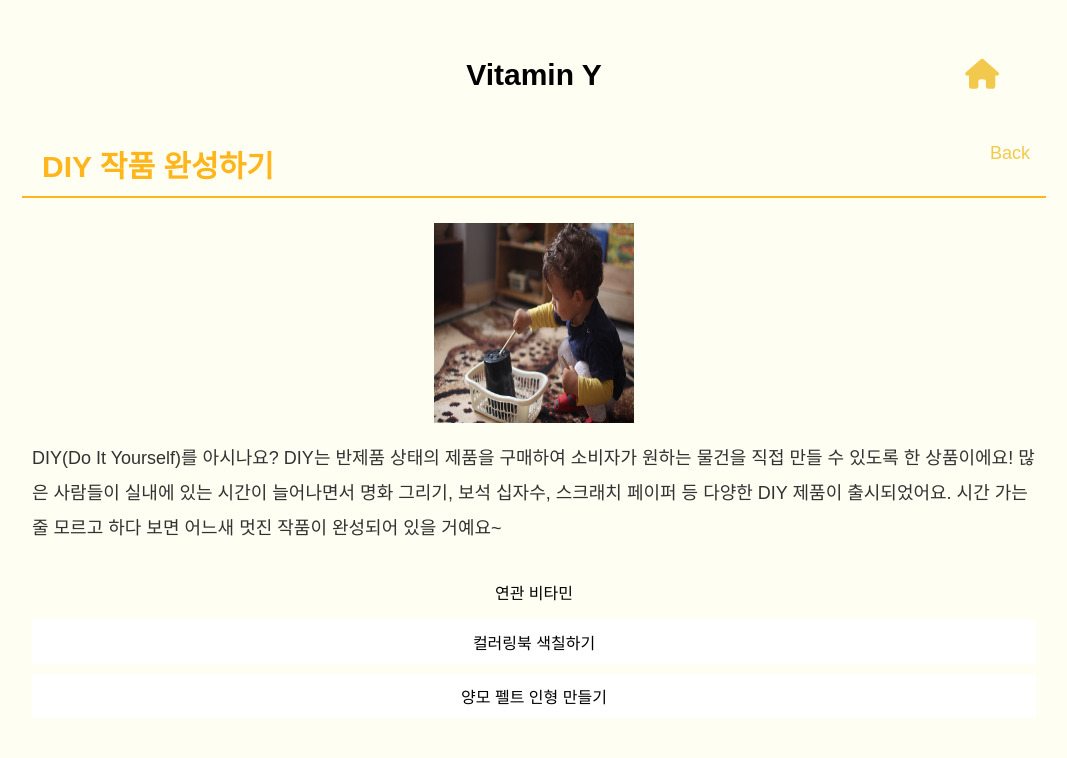
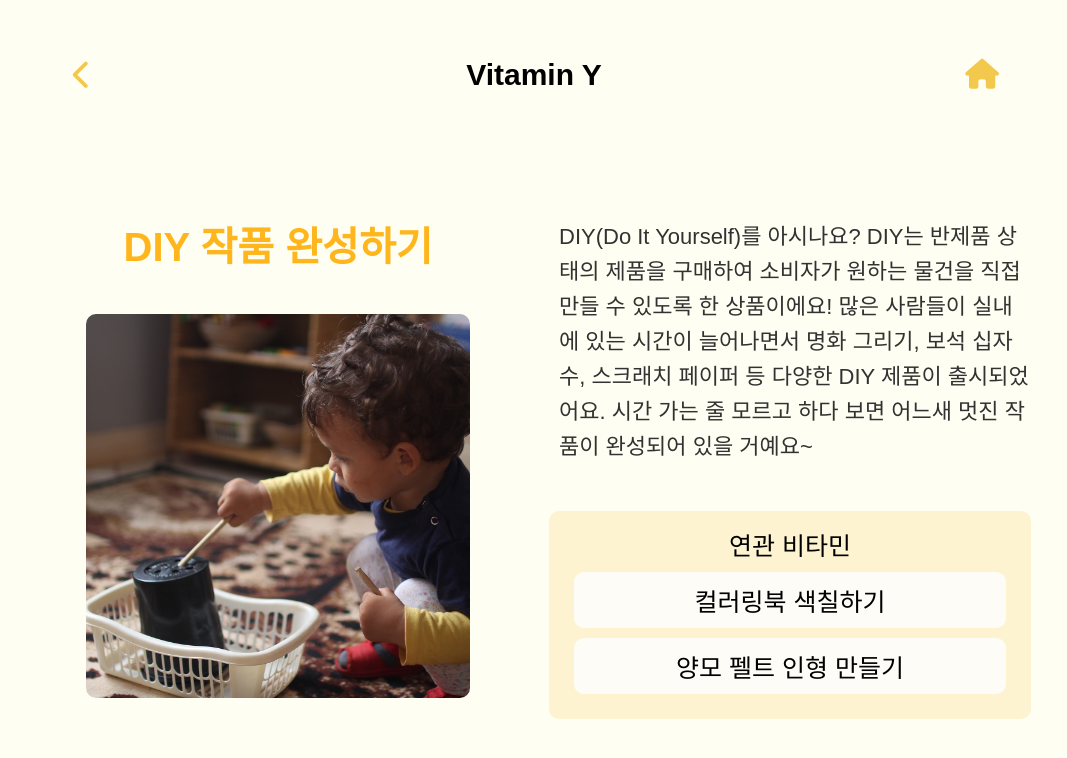
Before and after one commit to CodeSoom/project-react-3-Najeong-Kim, a React app: page /project-react-3-Najeong-Kim/activities/1 in a window 1280 px wide. Shown: the top 758 px of the page, without its empty margins (106-1173 px from the left). Built offline with nearby package versions, Linux system fonts and the light colour scheme; a web font is replaced by a local one.

Commit message:
ActivityPage 디자인 변경

```diff
--- a/src/ActivityPage.jsx
+++ b/src/ActivityPage.jsx
@@ -8,30 +8,70 @@ import { vitaminsImages } from './assets/images';
 
 import styled from '@emotion/styled';
 
-import Title from './styles/Title';
-import Text from './styles/Text';
 import Back from './styles/Back';
+
+const Container = styled.div({
+  display: 'grid',
+  gridTemplateColumns: 'repeat(2, 1fr)',
+  height: '70vh',
+})
 
 const Wrapper = styled.div({
   display: 'flex',
   flexDirection: 'column',
   alignItems: 'center',
+  margin: '5vh 0',
+  '& h2': {
+    color: '#FFB61D',
+    fontSize: '40px',
+    marginBottom: '20px',
+  },
+  '& div': {
+    height: '90%',
+    display: 'flex',
+    justifyContent: 'center',
+    alignItems: 'center',
+    paddingBottom: '5vh',
+  },
   '& img': {
-    width: '200px',
-    height: '200px',
+    width: '30vw',
+    maxWidth: '400px',
+    height: '30vw',
+    maxHeight: '400px',
+    objectFit: 'cover',
+    borderRadius: '10px',
   },
+});
+
+const Wrapper2 = styled.div({
+  display: 'flex',
+  flexDirection: 'column',
+  justifyContent: 'center',
+  margin: '5vh 0',
+  padding: '15px',
+  '& > p': {
+    paddingLeft: '10px',
+    color: '#323232',
+    fontSize: '22px',
+    lineHeight: '35px',
+  }
 })
 
 const List = styled.ul({
   listStyle: 'none',
   padding: '0',
   textAlign: 'center',
+  backgroundColor: 'rgba(242, 201, 76, 0.2)',
+  borderRadius: '10px',
+  padding: '15px',
+  fontSize: '25px',
 });
 
 const Item = styled.li({
-  backgroundColor: 'white',
+  backgroundColor: 'rgba(255, 255, 255, 0.8)',
   margin: '10px',
   padding: '10px',
+  borderRadius: '10px',
 });
 
 export default function ActivityPage() {
@@ -52,16 +92,18 @@ export default function ActivityPage() {
 
   return (
     <div>
-      <Back><button type="button" onClick={handleClick}>Back</button></Back>
-      <Title>{text}</Title>
+      <Back><button type="button" onClick={handleClick}><i class="fas fa-chevron-left"></i></button></Back>
+      <Container>
         <Wrapper>
-        <img src={vitaminsImages[activityId.id]} />
-        <Text>
+          <h2>{text}</h2>
+          <div><img src={vitaminsImages[activityId.id]} /></div>
+        </Wrapper>
+        <Wrapper2>
+          <p>
             {detail}
-        </Text>
-      </Wrapper>
+          </p>
           <List>
-        <p>연관 비타민</p>
+            연관 비타민
             {intro.map(({
             id, text,
           }) => (
@@ -70,6 +112,8 @@ export default function ActivityPage() {
             </Item>
           ))}
           </List>
+        </Wrapper2>
+      </Container>
     </div>
   );
 }
--- a/src/styles/Back.jsx
+++ b/src/styles/Back.jsx
@@ -2,13 +2,17 @@ import styled from '@emotion/styled';
 
 const Back = styled.div({
   position: 'fixed',
-  right: '10px',
+  top: '50px',
+  left: '3.5vw',
   '& button': {
     textDecoration: 'none',
-    fontSize: '18px',
+    fontSize: '30px',
     color: '#F2C94C',
     border: 'none',
     cursor: 'pointer',
+    '&:hover': {
+      color: '#FFB61D',
+    },
     '&:focus': {
       outline: 'none',
     }
```
Lines whose indentation alone changed are shown as unchanged.
